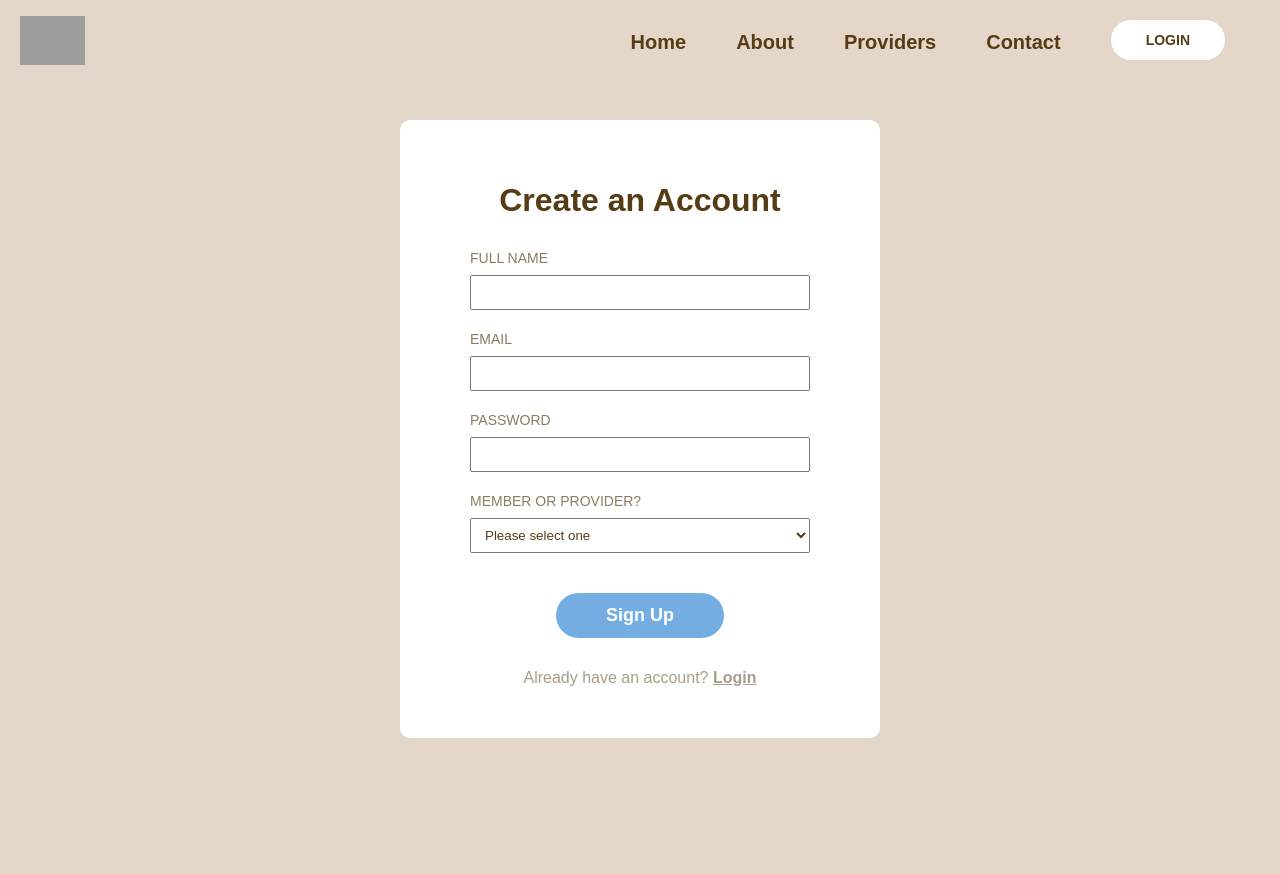
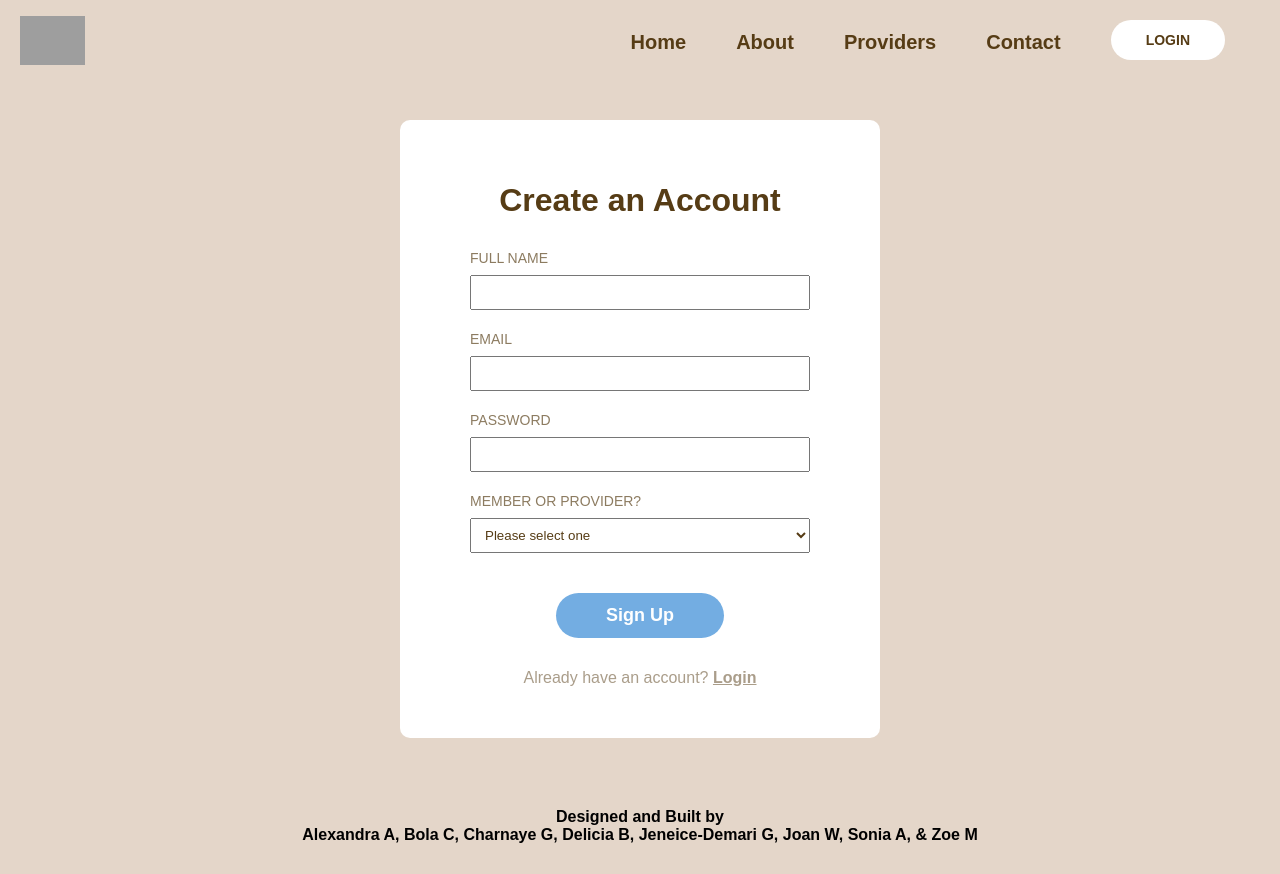
Before and after one commit to AOA19/BIPOC-Wellness-Directory, a React (Create React App) app in the folder bipoc-wellness-directory/: page /signup in a window 1280 px wide. Before the commit the page ends 800 px from the top, so only its background shows below. Built offline with nearby package versions, Linux system fonts and the light colour scheme; grey boxes are pictures that could not be loaded; the HTML template or start-up script is replaced by a standard one.

Commit message:
updated footer

```diff
--- a/bipoc-wellness-directory/src/App.js
+++ b/bipoc-wellness-directory/src/App.js
@@ -7,7 +7,7 @@ import About from './pages/About/About';
 import Providers from './pages/Providers/Providers';
 import Contact from './pages/Contact/Contact';
 import SignUp from './pages/SignUp/SignUp';
-// import Footer from './components/Footer';
+import Footer from './components/Footer';
 import Login from './pages/Login/Login'
 
 function App() {
@@ -25,7 +25,7 @@ function App() {
 
           <Route path="/signup" element={<SignUp />} />
         </Routes>
-        {/* <Footer /> */}
+        <Footer />
       </Router>
     </>
   );
--- a/bipoc-wellness-directory/src/components/Footer.css
+++ b/bipoc-wellness-directory/src/components/Footer.css
@@ -2,6 +2,5 @@
   margin: 70px 0px 30px 0px;
   text-align: center;
     width: 100%;
-    position: absolute;
     bottom: 0;
   }
```
